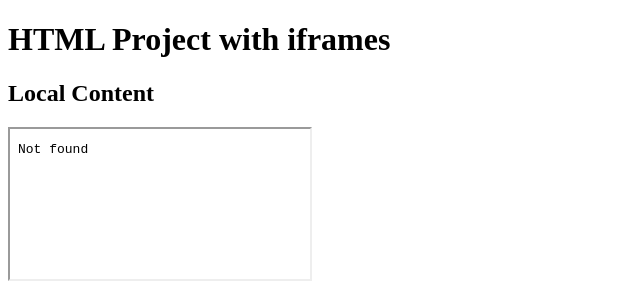
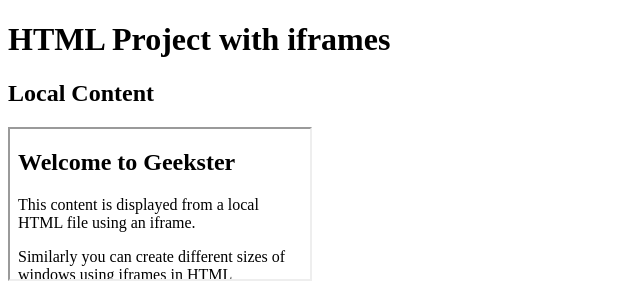
Before and after one commit to ashpatni20/AssignmentIframe, a plain HTML site: page index.html in a window 1280 px wide. Shown: the top 302 px of the page, without its empty margins (0-640 px from the left). Drawn offline with Linux system fonts and the light colour scheme; the site is published under a folder, as on GitHub Pages, so addresses that start at the root find nothing.

Commit message:
Update index.html

```diff
--- a/index.html
+++ b/index.html
@@ -8,7 +8,7 @@
 <body>
     <h1>HTML Project with iframes</h1>
     <h2>Local Content</h2>
-    <iframe src="/folder/demo.html" frameborder="1"></iframe>
+    <iframe src="./folder/demo.html" frameborder="1"></iframe>
     <h2>External Website</h2>
     <iframe src="https://www.geekster.in/full-stack-web-development-program" frameborder="1" width="560" height="315"></iframe>
     <h2>YouTube Video</h2>
```
